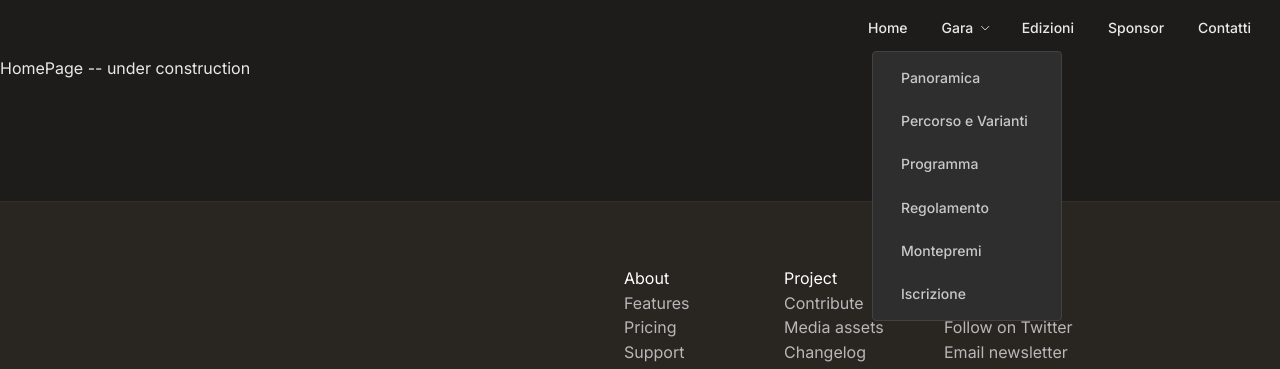
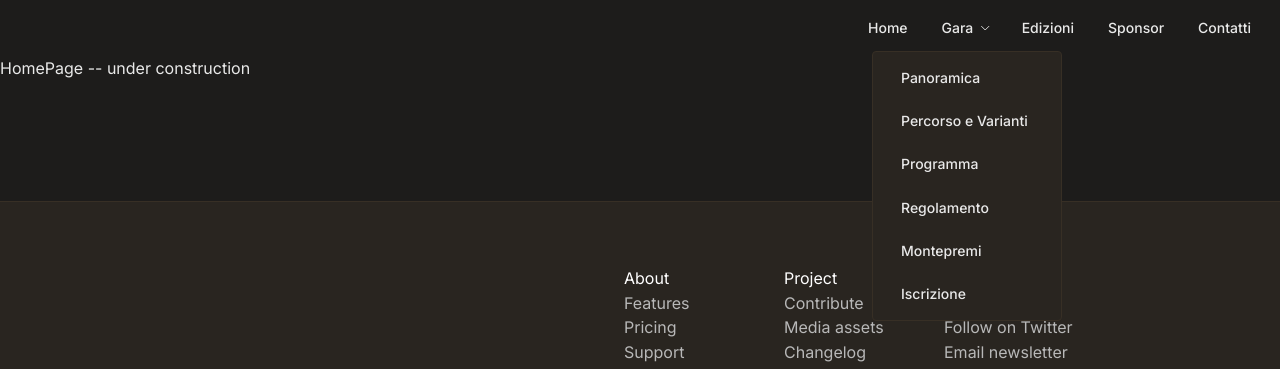
Before and after one commit to elibattistoni/brenta-wild-race, a React (Vite) app: page / in a window 1280 px wide. Both pictures are taken after a click on the element "Gara". Shown: the top 369 px of the page. Built offline with nearby package versions, Linux system fonts and the light colour scheme.

Commit message:
feat(nav): fix colors and background colors on hover

```diff
--- a/src/components/layout/MainNavigation.jsx
+++ b/src/components/layout/MainNavigation.jsx
@@ -72,7 +72,9 @@ const MainNavigation = () => {
               <IconChevronDown size="0.9rem" stroke={1.5} />
             </Center>
           </Menu.Target>
-          <Menu.Dropdown>{navSubItems}</Menu.Dropdown>
+          <Menu.Dropdown className={classes.dropdown}>
+            {navSubItems}
+          </Menu.Dropdown>
         </Menu>
       );
     }
--- a/src/components/layout/MainNavigation.module.css
+++ b/src/components/layout/MainNavigation.module.css
@@ -12,7 +12,7 @@
   padding: rem(8px) rem(12px);
   border-radius: var(--mantine-radius-sm);
   text-decoration: none;
-  color: var(--mantine-color-fontDarkerWhite-0);
+  color: var(--mantine-color-fontWhite-0);
   font-size: var(--mantine-font-size-sm);
   font-weight: 500;
   cursor: pointer;
@@ -20,15 +20,27 @@
 
 .primaryLink {
   @mixin hover {
-    background-color: var(--mantine-color-orangeBlack-0);
+    /* background-color: var(--mantine-color-dark-6); */
+    background-color: var(--mantine-color-orangeBlack-2);
+  }
+}
+
+.dropdown {
+  background-color: var(--mantine-color-orangeBlack-1) !important;
+  border-color: var(--mantine-color-orangeBlack-2) !important;
+}
+
+.dropdown button {
+  @mixin hover {
+    background-color: var(--mantine-color-orangeBlack-2);
   }
 }
 
 .navMobile {
-  background-color: alpha(var(--mantine-color-orangeBlack-0),0.5);
+  background-color: alpha(var(--mantine-color-orangeBlack-0), 0.5);
   backdrop-filter: blur(10px);
-  width:100vw;
-  height:100vh;
+  width: 100vw;
+  height: 100vh;
   position: absolute;
   top: 0;
   right: 0;
@@ -37,4 +49,5 @@
 
 .linkLabel {
   margin-right: rem(5px);
+  /* background-color: #372f25; */
 }
```
